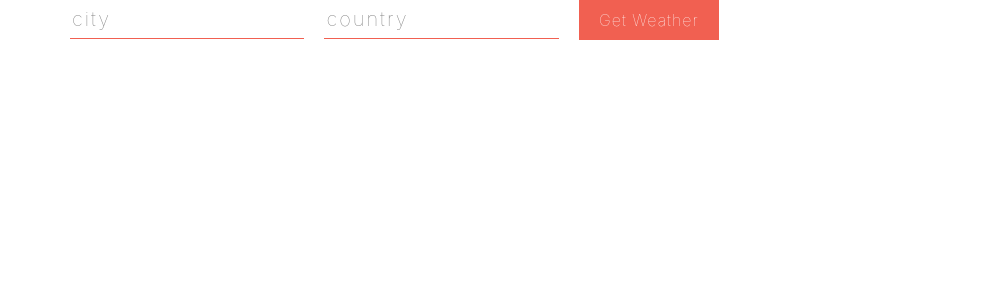
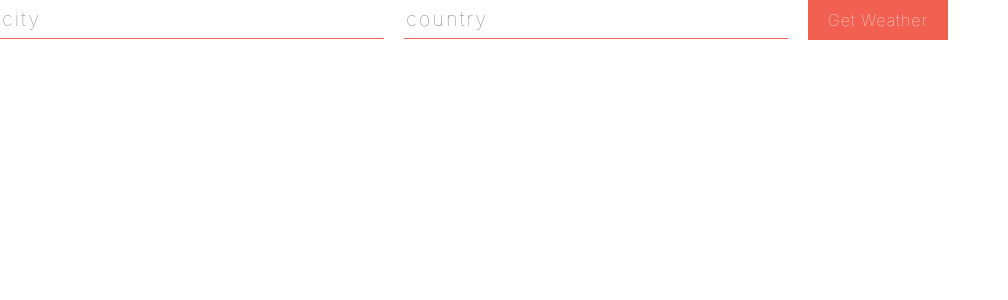
Before and after one commit to ali1129js/WeatherReact, a React (Create React App) app: page / in a window 1280 px wide. Shown: the top 300 px of the page, without its empty margins (0-1008 px from the left). Built offline with nearby package versions, Linux system fonts and the light colour scheme.

Commit message:
fixed the bug for real

```diff
--- a/package.json
+++ b/package.json
@@ -3,7 +3,6 @@
   "version": "0.1.0",
   "private": true,
   "dependencies": {
-    "material-ui": "^0.20.0",
     "react": "^16.3.2",
     "react-dom": "^16.3.2",
     "react-scripts": "1.1.4"
--- a/src/App.js
+++ b/src/App.js
@@ -2,13 +2,12 @@
  * @Author: Ali
  * @Date:   2018-05-05T17:04:42+02:00
  * @Last modified by:   Ali
- * @Last modified time: 2018-05-09T16:02:35+02:00
+ * @Last modified time: 2018-05-10T16:52:11+02:00
  */
 import React, { Component } from 'react'
 import Form from './Components/Form'
 import Weather from './Components/Weather'
 //import AppBar from './Components/AppBar'
-
 
 const API_KEY = '32941f4c12936fc51133cb69ca8f8b8a'
 
@@ -29,8 +28,9 @@ class App extends Component {
     const city = e.target.elements.city.value
     const country = e.target.elements.country.value
     const api_call = await fetch(`http://api.openweathermap.org/data/2.5/weather?q=${city},${country}&appid=${API_KEY}&units=metric`)
+
     const data = await api_call.json()
-    if (data.main ){
+     if(data.main) {
       console.log(data)
       this.setState({
         temperature: data.main.temp,
@@ -41,23 +41,19 @@ class App extends Component {
         error: ''
       })
     }
-    else {
+    else if(data.cod){
       this.setState({
         temperature: undefined,
         city: undefined,
         country: undefined,
         humidity: undefined,
         description: undefined,
-        error: 'Please enter the values'
+        error: 'City not Found'
       })
     }
   }
   render() {
     return (
-          <div className="wrapper">
-            <div className="main">
-              <div className="container">
-                <div className="row">
       <div className="col-xs-7 form-container">
         <Form getWeather={this.getWeather} />
         <Weather
@@ -68,10 +64,7 @@ class App extends Component {
           description={this.state.description}
           error={this.state.error}
         />
-                  </div>
-                </div>
-              </div>
-            </div>
+
       </div>
     )
   }
--- a/src/Components/Weather.js
+++ b/src/Components/Weather.js
@@ -2,13 +2,14 @@
  * @Author: Ali
  * @Date:   2018-05-05T19:41:09+02:00
  * @Last modified by:   Ali
- * @Last modified time: 2018-05-09T16:00:21+02:00
+ * @Last modified time: 2018-05-10T16:51:34+02:00
  */
 import React from 'react'
 
 const Weather = props => (
   <div>
-    { props.city && props.country && <p> Location: {props.city},{props.country} </p> }
+    { props.city && props.country && <p> Location:
+      { props.city},{ props.country} </p> }
     { props.temperature && <p> Temperature:  {props.temperature} </p>}
     { props.humidity && <p> Humidity:{props.humidity} </p>}
     { props.description && <p> Condition:{props.description} </p>}
```
Lines whose indentation alone changed are shown as unchanged.
